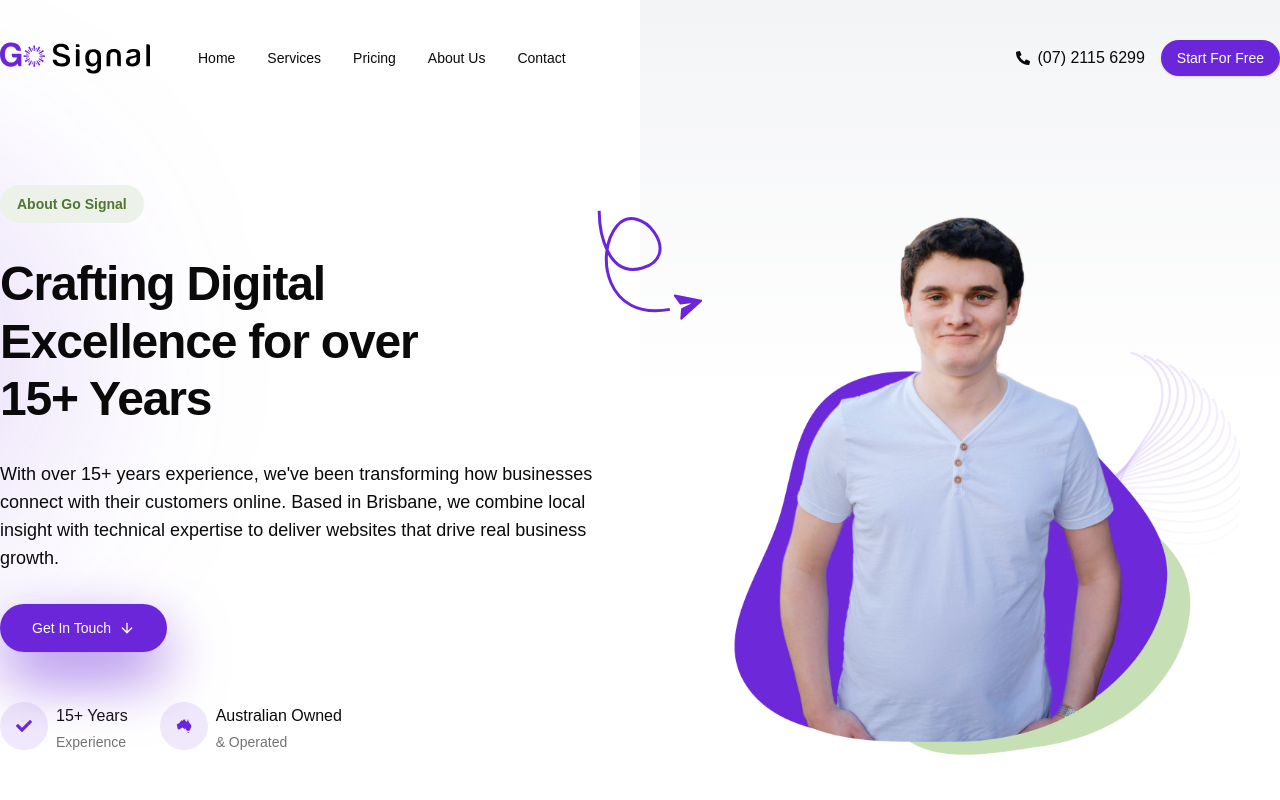
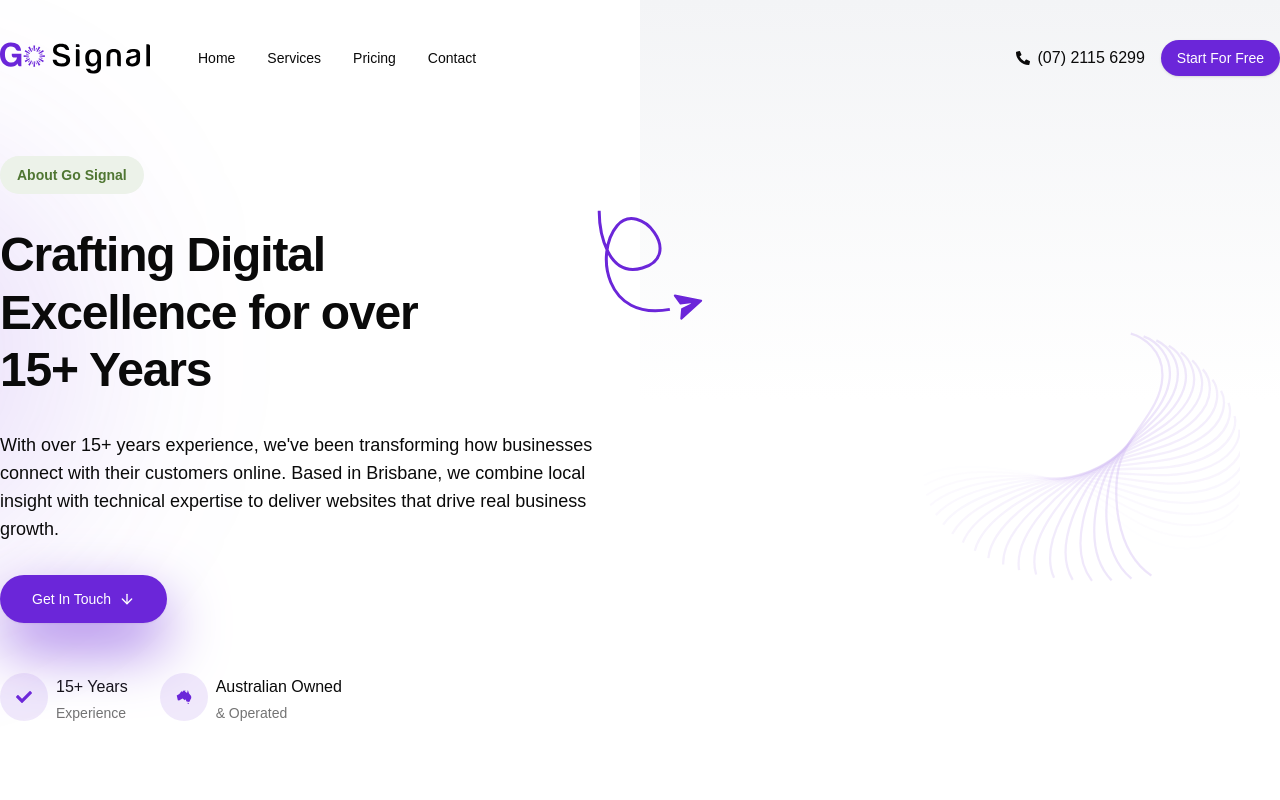
Before and after one commit to mattyleggy/gosignal, a Next.js app: page /about in a window 1280 px wide. Shown: the top 800 px of the page. Built offline with nearby package versions, Linux system fonts and the light colour scheme.

Commit message:
content: remove my face from everything

```diff
--- a/app/(site)/(home)/page.tsx
+++ b/app/(site)/(home)/page.tsx
@@ -5,7 +5,6 @@ import { ReasonsToChooseUs } from "../../../components/sections/reasons-to-choos
 import { PricingSection } from "../../../components/sections/pricing-section";
 import { PricingPlans } from "../../../components/sections/pricing-plans";
 import StandOut from "../../../components/sections/stand-out";
-import WhoAreWe from "../../../components/sections/who-are-we";
 import FAQ from "../../../components/sections/faq";
 import { CaseStudies } from "@/components/sections/case-studies";
 import type { Metadata } from "next";
@@ -38,7 +37,6 @@ export default function Home() {
             <CaseStudies />
             <PricingPlans />
             <StandOut />
-            <WhoAreWe />
             <FAQ />
         </>
     );
--- a/app/(site)/about/page.tsx
+++ b/app/(site)/about/page.tsx
@@ -1,4 +1,3 @@
-import WhoAreWe from "@/components/sections/who-are-we";
 import OurProcess from "@/components/sections/our-process";
 import OurValues from "@/components/sections/our-values";
 import AboutHero from "@/components/hero/about-hero";
@@ -28,7 +27,6 @@ export default function AboutPage() {
             <BackgroundGradient />
             <AboutHero />
             <OurValues />
-            <WhoAreWe />
             <OurProcess />
         </>
     );
--- a/components/forms/contact-form.tsx
+++ b/components/forms/contact-form.tsx
@@ -241,14 +241,6 @@ export const ContactForm = ({ variant = "default" }: ContactFormProps) => {
                             </form>
                         </Form>
                     </div>
-
-                    {/* Right Panel - Image */}
-                    <div className="relative h-[400px] lg:h-full w-full lg:w-auto lg:pr-4">
-                        <ImageShadow
-                            src="/images/matty-portrait.jpg"
-                            alt="Contact Us"
-                        />
-                    </div>
                 </div>
             </div>
         </Section>
--- a/components/global/footer.tsx
+++ b/components/global/footer.tsx
@@ -11,7 +11,6 @@ import Section from "../common/section";
 
 const footerLinks = {
     links1: [
-        { label: "About Us", href: "/about" },
         { label: "Our Work", href: "/work" },
         { label: "Contact Us", href: "/contact" },
     ],
--- a/components/hero/about-hero.tsx
+++ b/components/hero/about-hero.tsx
@@ -22,13 +22,6 @@ export default function AboutHero() {
                             className="absolute -left-10 top-10 hidden md:block"
                             delay={0}
                             rotation={120}
-                        />
-                        <Image
-                            src="/images/hero/me-about-hero.png"
-                            alt="Go Signal Team"
-                            width={500}
-                            height={500}
-                            className="object-contain"
                         />
                     </div>
                 }
--- a/components/navigation/nav.tsx
+++ b/components/navigation/nav.tsx
@@ -23,11 +23,6 @@ export default function Nav() {
             label: "Pricing",
             href: "/pricing",
             sectionId: "pricing",
-        },
-        {
-            label: "About Us",
-            href: "/about",
-            sectionId: "about",
         },
         {
             label: "Contact",
--- a/components/sections/case-studies.tsx
+++ b/components/sections/case-studies.tsx
@@ -35,11 +35,6 @@ export function CaseStudies() {
                 </div>
 
                 <div className="space-y-6 text-center lg:text-left">
-                    <div className="space-y-2">
-                        <Badge className="font-normal">May 2025</Badge>
-                        <Typography variant="h3">Peach Chess</Typography>
-                    </div>
-
                     <p className="text-muted-foreground">
                         We built a clean, user-friendly website for a Toowoomba based chess coach,
                         designed to showcase their services, attract more leads, and make it easy
```
